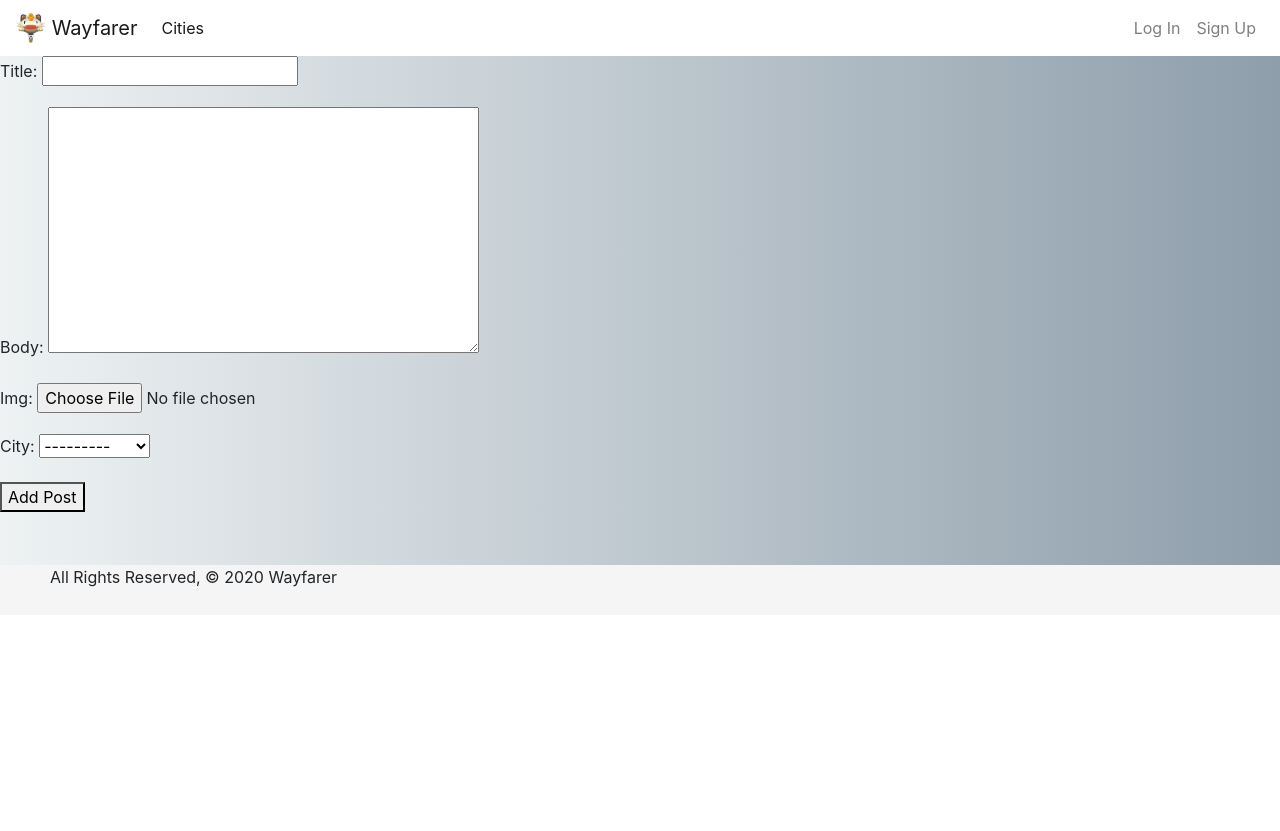
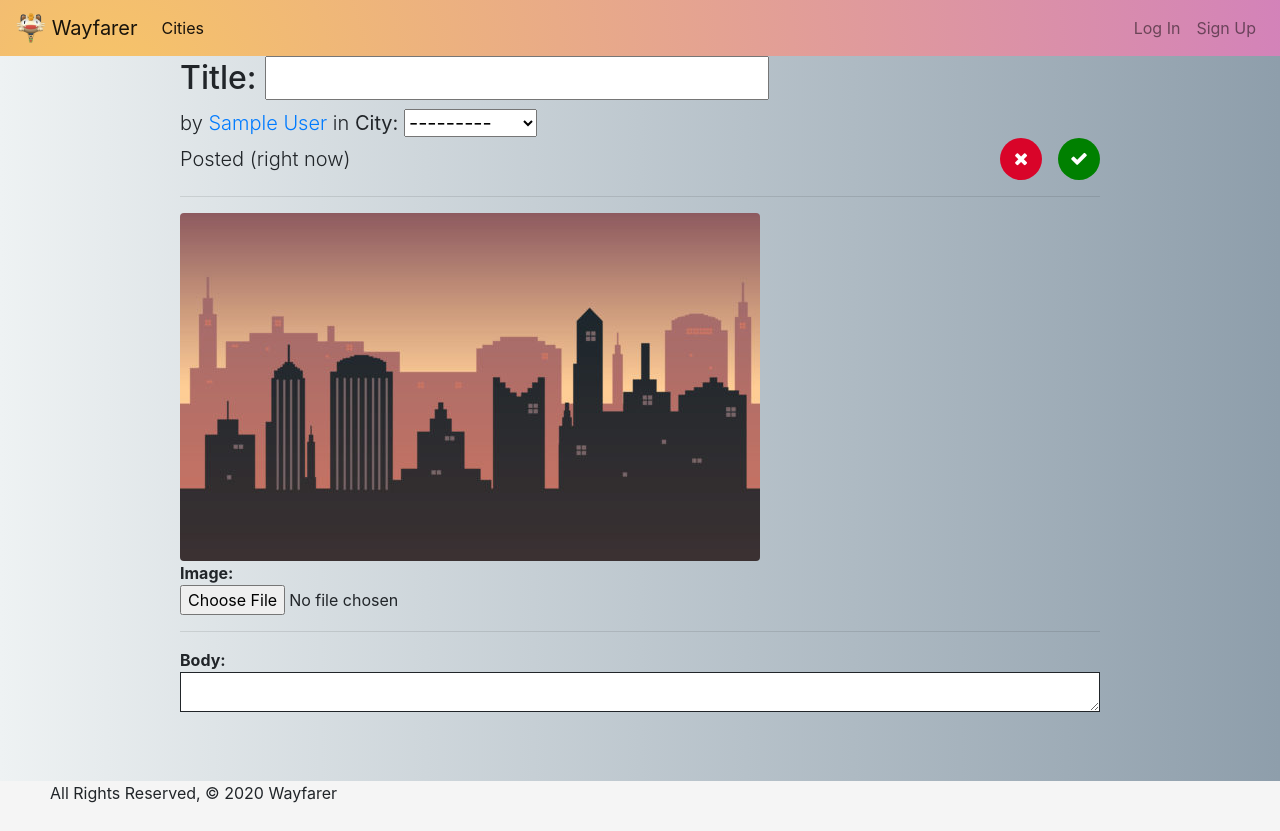
Before and after one commit to wadams458/Wayfarer, a Django app: template main_app/templates/posts/post_add.html in a window 1280 px wide. Before the commit the page ends 587 px from the top, so only its background shows below. Run offline with Django 3.2, Linux system fonts and the light colour scheme; the template is opened without the code that fills it: values that come from a table or form of the project are taken from there, others are empty; tables that the repository leaves empty hold one stand-in row (values such as "Sample post"); some libraries are stand-ins or nearby versions.

Commit message:
added post-add page

```diff
--- a/main_app/static/css/post.css
+++ b/main_app/static/css/post.css
@@ -33,6 +33,11 @@ body {
   margin-left: 16px;
 }
 
+.delete-button:hover {
+    color: inherit;
+    text-decoration: none;
+}
+
 
 .edit-button{
   border-radius: 100%;
@@ -47,6 +52,9 @@ body {
   align-items: center;
   margin-left: 16px;
 }
+.edit-button:hover {
+    color: black;
+}
 
 .check-button {
     border-radius: 100%;
@@ -60,6 +68,9 @@ body {
     justify-content: center;
     align-items: center;
     margin-left: 16px;
+}
+.check-button:hover {
+    color: black;
 }
 
 #id_body {
--- a/main_app/templates/posts/post_add.html
+++ b/main_app/templates/posts/post_add.html
@@ -1,10 +1,58 @@
 {% extends 'base.html' %}
+{% load static %}
+{% block extra_head %}
+  <link rel="stylesheet" href="{% static 'css/post.css' %}">
+{% endblock %}
 {% block content %}
-<div class="form-container">
-  <form method="POST" enctype="multipart/form-data">
-    {% csrf_token %}
-    {{ form.as_p }}
-    <button type="submit">Add Post</button>
+  <form method="POST" enctype="multipart/form-data" onsubmit="return copyContent()">
+  {% csrf_token %}
+  <div class="container">
+      <div class="row">
+          <div class="col-xs-12 col-lg-10">
+              <!-- Title -->
+              <h2>Title: {{form.title}}</h2>
+              {% comment %} <h3 class="mt-4">{{form.city}}</h3> {% endcomment %}
+              <!-- Author -->
+              <div class="lead">
+                  by
+                  <a href="profile">{{post.user.first_name}} {{post.user.last_name}}</a> in <strong>City:</strong> {{form.city}}
+                  <br>
+                  <div class="post-title-header">
+                  Posted (right now)
+                      <!-- Post Button -->
+                      <div class="action-btns">
+                          <a class="delete-button" href="{% url 'cities' 1 %}">
+                                <i class="fa fa-times" aria-hidden="true"></i>
+                          </a>
+
+                          <button type="submit" class="check-button">
+                            <i class="fa fa-check" aria-hidden="true"></i>
+                          </button>
+                      </div>
+                  </div>
+                  <hr>
+              </div>
+              <!-- Preview Image -->
+              <img class="img-fluid rounded" src="{% static 'images/default_city.jpg' %}" alt="">
+              <br>
+              <strong>Image:</strong>
+              <br>
+                {{form.img}}
+              <hr>
+              <!-- Post Content -->
+              <strong>Body:</strong> <p><span class="textarea" contenteditable>{{form.instance.body}}</span></p>
+              <input class="form-control" id="{{ form.body.html_name }}"  name="{{ form.body.html_name }}" type="hidden"/>
+          </div>
+      </div>
+  </div>
   </form>
-</div>
+
+  <script>
+    function copyContent () {
+        document.getElementById("{{form.body.html_name}}").value =
+            document.querySelector(".textarea").innerHTML;
+        return true;
+    }
+  </script>
+
 {% endblock %}
--- a/main_app/templates/posts/post_edit.html
+++ b/main_app/templates/posts/post_edit.html
@@ -23,10 +23,8 @@
                       </p>
                       <!-- Post Button -->
                       <div class="action-btns">
-                          <a href="{% url 'post' post.id %}">
-                            <button class="delete-button">
+                          <a class="delete-button" href="{% url 'post' post.id %}">
                                 <i class="fa fa-times" aria-hidden="true"></i>
-                            </button>
                           </a>
 
                           <button type="submit" class="check-button">
```
